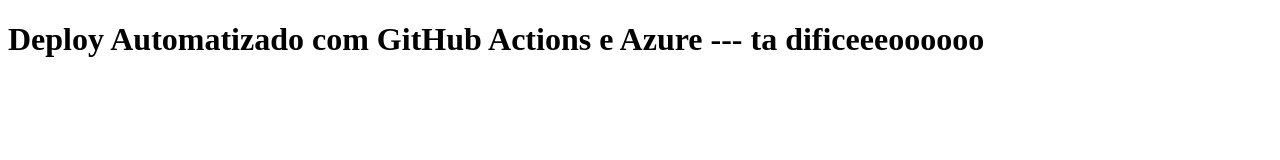
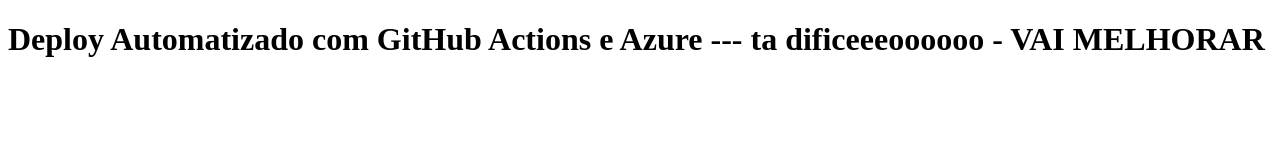
Before and after one commit to Patrick-Carlos/CI_CD, a plain HTML site: page index.html in a window 1280 px wide. Drawn offline with Linux system fonts and the light colour scheme.

Commit message:
Alteração no index pelo colaborador

```diff
--- a/index.html
+++ b/index.html
@@ -6,6 +6,6 @@
     <title>Meu Site CI/CD</title>
 </head>
 <body>
-    <h1>Deploy Automatizado com GitHub Actions e Azure --- ta dificeeeoooooo</h1>
+    <h1>Deploy Automatizado com GitHub Actions e Azure --- ta dificeeeoooooo - VAI MELHORAR</h1>
 </body>
 </html>
```
